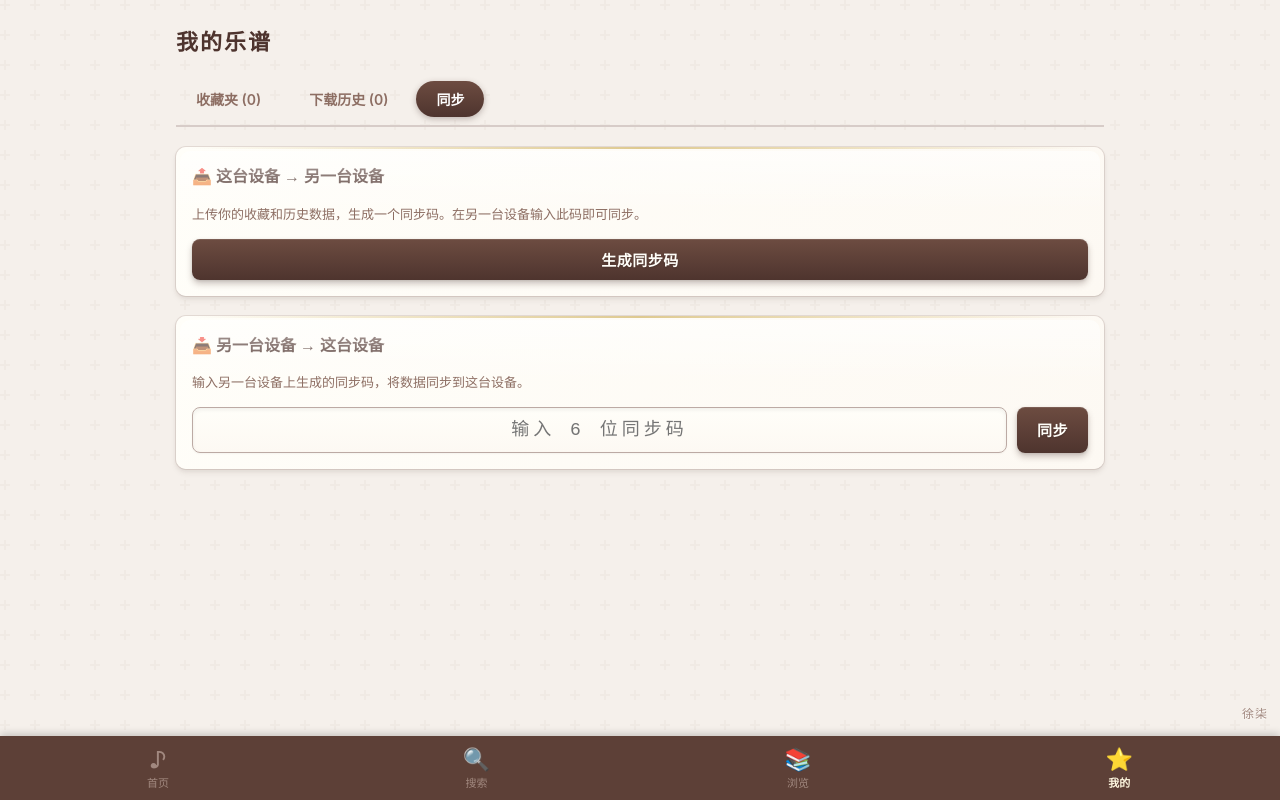
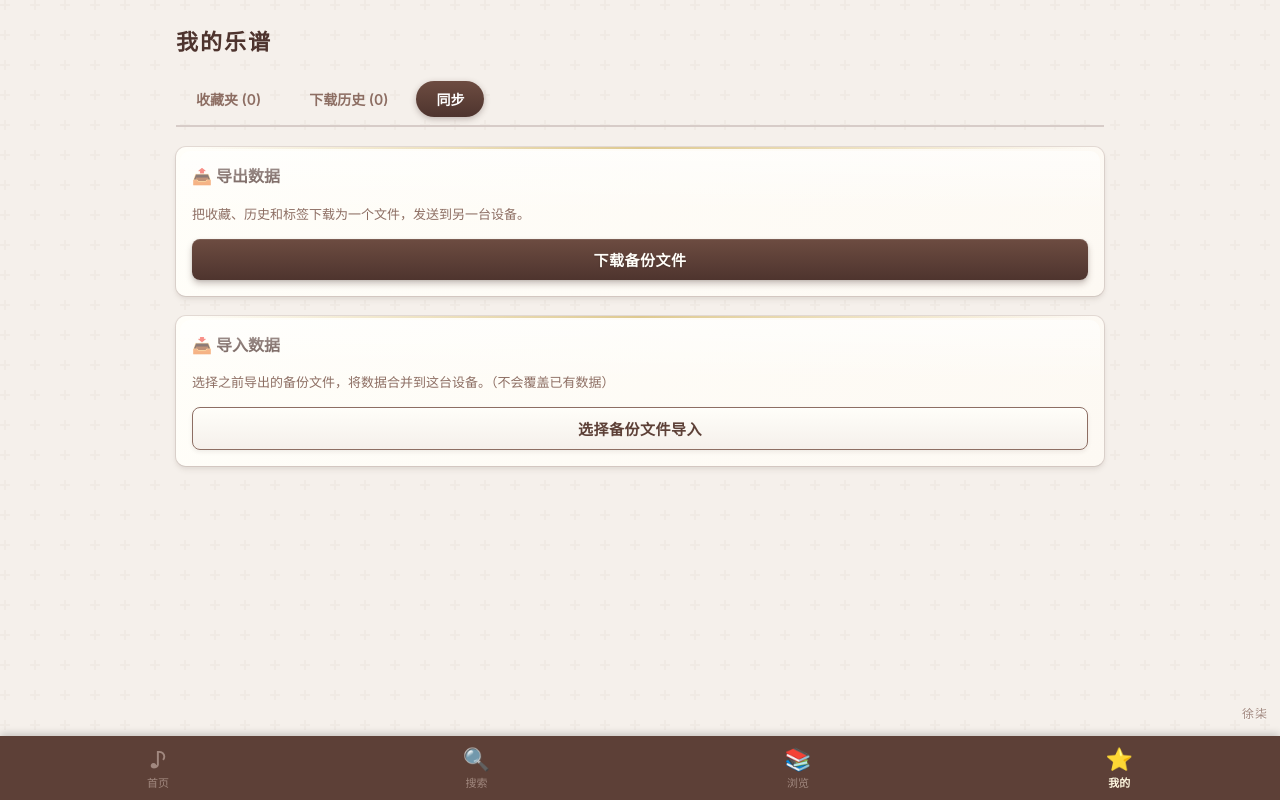
Before and after one commit to LorezoXu7/score-finder, a React (Vite) app: page /my-scores in a window 1280 px wide. Both pictures are taken after a click on the button "同步". Built offline with nearby package versions, Linux system fonts and the light colour scheme; a web font is replaced by a local one.

Commit message:
Fix: 同步改为导出/导入 JSON 文件（不依赖服务器存储）

```diff
--- a/src/pages/MyScores.jsx
+++ b/src/pages/MyScores.jsx
@@ -18,8 +18,6 @@ export default function MyScores() {
   const navigate = useNavigate()
 
   // 同步相关
-  const [syncCode, setSyncCode] = useState('')
-  const [syncInput, setSyncInput] = useState('')
   const [syncMsg, setSyncMsg] = useState('')
   const [syncLoading, setSyncLoading] = useState(false)
 
@@ -51,70 +49,6 @@ export default function MyScores() {
     refresh()
   }
 
-  // 上传数据生成同步码
-  const handleUpload = async () => {
-    setSyncLoading(true)
-    setSyncMsg('')
-    try {
-      const res = await fetch('/api/sync/upload', {
-        method: 'POST',
-        headers: { 'Content-Type': 'application/json' },
-        body: JSON.stringify({
-          favorites: getFavorites(),
-          history: getHistory(),
-          tags: getTags(),
-        }),
-      })
-      const data = await res.json()
-      if (data.code) {
-        setSyncCode(data.code)
-        setSyncMsg('同步码已生成，30分钟内有效')
-      }
-    } catch {
-      setSyncMsg('上传失败，请检查网络')
-    } finally {
-      setSyncLoading(false)
-    }
-  }
-
-  // 用同步码下载数据
-  const handleDownload = async () => {
-    if (!syncInput.trim()) return
-    setSyncLoading(true)
-    setSyncMsg('')
-    try {
-      const res = await fetch(`/api/sync/download?code=${encodeURIComponent(syncInput.trim())}`)
-      if (!res.ok) {
-        const err = await res.json()
-        setSyncMsg(err.error || '同步失败')
-        return
-      }
-      const { favorites: favs, history: hist, tags } = await res.json()
-
-      // 合并到本地存储（不覆盖已有数据）
-      const existingFavs = getFavorites()
-      const existingHist = getHistory()
-      const existingTags = getTags()
-
-      const mergedFavs = [...favs.filter((f) => !existingFavs.some((e) => e.id === f.id)), ...existingFavs]
-      const mergedHist = [...hist.filter((h) => !existingHist.some((e) => e.id === h.id)), ...existingHist]
-      const mergedTags = { ...tags, ...existingTags }
-
-      localStorage.setItem('score_favorites', JSON.stringify(mergedFavs))
-      localStorage.setItem('score_history', JSON.stringify(mergedHist.slice(0, 50)))
-      localStorage.setItem('score_tags', JSON.stringify(mergedTags))
-
-      setSyncMsg(`已同步：${favs.length} 个收藏、${hist.length} 条历史`)
-      setSyncInput('')
-      refresh()
-      setTab('favorites')
-    } catch {
-      setSyncMsg('下载失败，请检查网络')
-    } finally {
-      setSyncLoading(false)
-    }
-  }
-
   const formatDate = (ts) => {
     const d = new Date(ts)
     return `${d.getMonth() + 1}/${d.getDate()} ${String(d.getHours()).padStart(2, '0')}:${String(d.getMinutes()).padStart(2, '0')}`
@@ -142,7 +76,7 @@ export default function MyScores() {
         {tabs.map((t) => (
           <button
             key={t.key}
-            onClick={() => { setTab(t.key); setSyncMsg(''); setSyncCode('') }}
+            onClick={() => { setTab(t.key); setSyncMsg('') }}
             style={{
               padding: '8px 20px', borderRadius: 20, border: 'none',
               fontWeight: 600, fontSize: 14,
@@ -264,76 +198,98 @@ export default function MyScores() {
       {/* 同步 */}
       {tab === 'sync' && (
         <div>
-          {/* 上传 */}
+          {/* 导出 */}
           <div className="card" style={{ marginBottom: 20 }}>
             <h3 style={{ fontSize: 16, color: '#4E342E', marginBottom: 12, fontFamily: 'var(--serif)' }}>
-              📤 这台设备 → 另一台设备
+              📤 导出数据
             </h3>
             <p style={{ fontSize: 13, color: '#8D6E63', marginBottom: 14 }}>
-              上传你的收藏和历史数据，生成一个同步码。在另一台设备输入此码即可同步。
+              把收藏、历史和标签下载为一个文件，发送到另一台设备。
             </p>
             <button
               className="btn btn-primary btn-block"
-              onClick={handleUpload}
-              disabled={syncLoading}
-              style={{ marginBottom: syncCode ? 14 : 0 }}
+              onClick={() => {
+                const data = {
+                  favorites: getFavorites(),
+                  history: getHistory(),
+                  tags: getTags(),
+                  exportedAt: new Date().toISOString(),
+                }
+                const blob = new Blob([JSON.stringify(data, null, 2)], { type: 'application/json' })
+                const url = URL.createObjectURL(blob)
+                const a = document.createElement('a')
+                a.href = url
+                a.download = `靠谱儿-备份-${new Date().toISOString().slice(0, 10)}.json`
+                a.click()
+                URL.revokeObjectURL(url)
+                setSyncMsg('导出成功！把文件发送到另一台设备后导入即可')
+              }}
             >
-              {syncLoading ? '生成中...' : '生成同步码'}
+              下载备份文件
             </button>
-            {syncCode && (
-              <div style={{
-                textAlign: 'center', padding: '16px',
-                background: 'linear-gradient(180deg, #FFF8E1 0%, #F5F0EB 100%)',
-                borderRadius: 8, border: '1px solid #E8D5A3',
-                marginTop: 12,
-              }}>
-                <p style={{ fontSize: 12, color: '#8D6E63', marginBottom: 6 }}>你的同步码</p>
-                <p style={{
-                  fontSize: 32, fontWeight: 700, color: '#4E342E',
-                  letterSpacing: 6, fontFamily: 'monospace',
-                }}>
-                  {syncCode}
-                </p>
-                <p style={{ fontSize: 11, color: '#A1887F', marginTop: 6 }}>30分钟内有效 · 请在另一台设备输入</p>
-              </div>
-            )}
           </div>
 
-          {/* 下载 */}
+          {/* 导入 */}
           <div className="card">
             <h3 style={{ fontSize: 16, color: '#4E342E', marginBottom: 12, fontFamily: 'var(--serif)' }}>
-              📥 另一台设备 → 这台设备
+              📥 导入数据
             </h3>
             <p style={{ fontSize: 13, color: '#8D6E63', marginBottom: 14 }}>
-              输入另一台设备上生成的同步码，将数据同步到这台设备。
+              选择之前导出的备份文件，将数据合并到这台设备。（不会覆盖已有数据）
             </p>
-            <div style={{ display: 'flex', gap: 10 }}>
-              <input
-                className="input"
-                type="text"
-                placeholder="输入 6 位同步码"
-                value={syncInput}
-                onChange={(e) => setSyncInput(e.target.value.toUpperCase())}
-                maxLength={6}
-                style={{ flex: 1, fontSize: 18, textAlign: 'center', letterSpacing: 4, fontFamily: 'monospace' }}
-                onKeyDown={(e) => { if (e.key === 'Enter') handleDownload() }}
-              />
-              <button
-                className="btn btn-primary"
-                onClick={handleDownload}
-                disabled={syncLoading || syncInput.trim().length < 6}
-              >
-                {syncLoading ? '同步中...' : '同步'}
-              </button>
-            </div>
+            <input
+              type="file"
+              accept=".json"
+              id="import-file"
+              style={{ display: 'none' }}
+              onChange={(e) => {
+                const file = e.target.files?.[0]
+                if (!file) return
+                setSyncLoading(true)
+                const reader = new FileReader()
+                reader.onload = (ev) => {
+                  try {
+                    const data = JSON.parse(ev.target.result)
+                    const existingFavs = getFavorites()
+                    const existingHist = getHistory()
+                    const existingTags = getTags()
+
+                    const mergedFavs = [...(data.favorites || []).filter((f) => !existingFavs.some((e) => e.id === f.id)), ...existingFavs]
+                    const mergedHist = [...(data.history || []).filter((h) => !existingHist.some((e) => e.id === h.id)), ...existingHist]
+                    const mergedTags = { ...data.tags, ...existingTags }
+
+                    localStorage.setItem('score_favorites', JSON.stringify(mergedFavs))
+                    localStorage.setItem('score_history', JSON.stringify(mergedHist.slice(0, 50)))
+                    localStorage.setItem('score_tags', JSON.stringify(mergedTags))
+
+                    setSyncMsg(`导入成功！已合并 ${data.favorites?.length || 0} 个收藏、${data.history?.length || 0} 条历史`)
+                    refresh()
+                    setTab('favorites')
+                  } catch {
+                    setSyncMsg('文件格式错误，请选择正确的备份文件')
+                  }
+                  setSyncLoading(false)
+                  e.target.value = ''
+                }
+                reader.readAsText(file)
+              }}
+            />
+            <button
+              className="btn btn-outline btn-block"
+              onClick={() => document.getElementById('import-file').click()}
+              disabled={syncLoading}
+            >
+              {syncLoading ? '导入中...' : '选择备份文件导入'}
+            </button>
           </div>
 
           {/* 消息 */}
           {syncMsg && (
             <div style={{
               textAlign: 'center', padding: '14px', marginTop: 16,
-              borderRadius: 8, fontSize: 14, color: syncMsg.includes('失败') || syncMsg.includes('过期') ? '#C62828' : '#2E7D32',
-              background: syncMsg.includes('失败') || syncMsg.includes('过期') ? '#FFEBEE' : '#E8F5E9',
+              borderRadius: 8, fontSize: 14,
+              color: syncMsg.includes('失败') || syncMsg.includes('错误') ? '#C62828' : '#2E7D32',
+              background: syncMsg.includes('失败') || syncMsg.includes('错误') ? '#FFEBEE' : '#E8F5E9',
             }}>
               {syncMsg}
             </div>
```
Also changed, not shown: api/index.js (+2 -38 lines).
